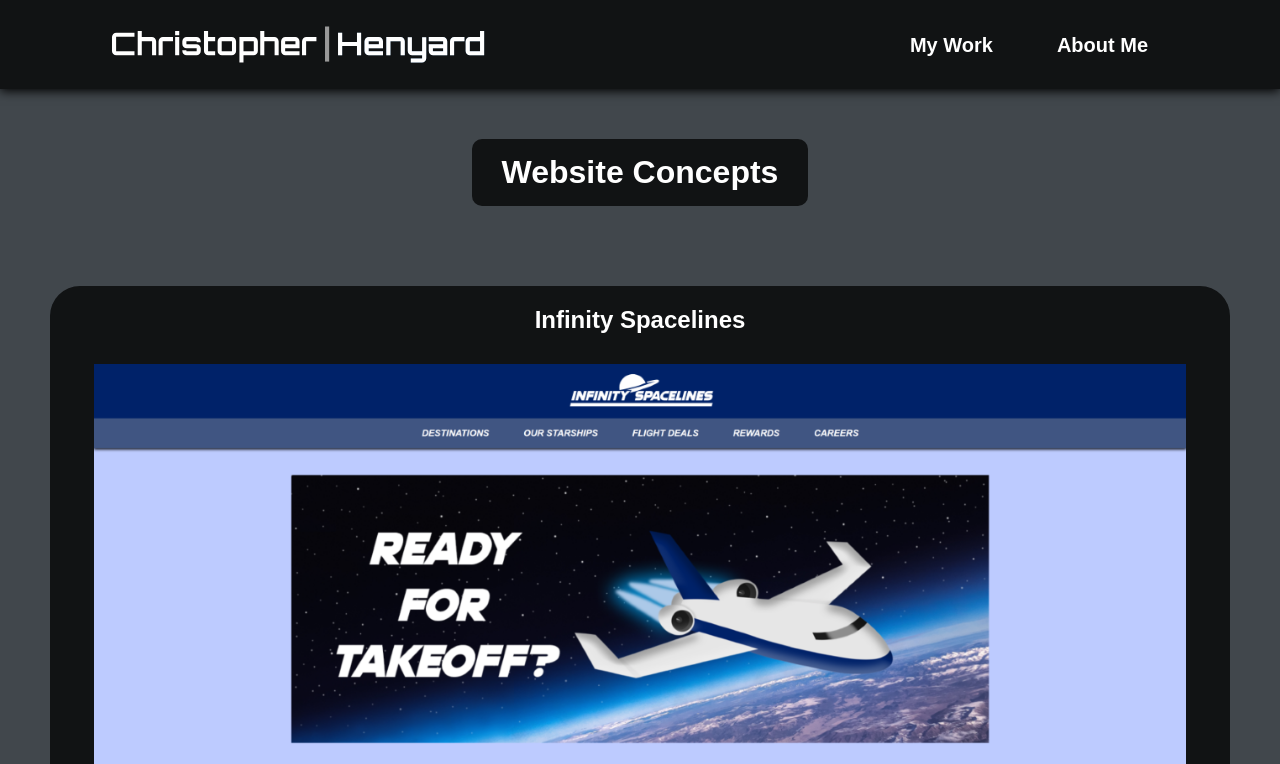
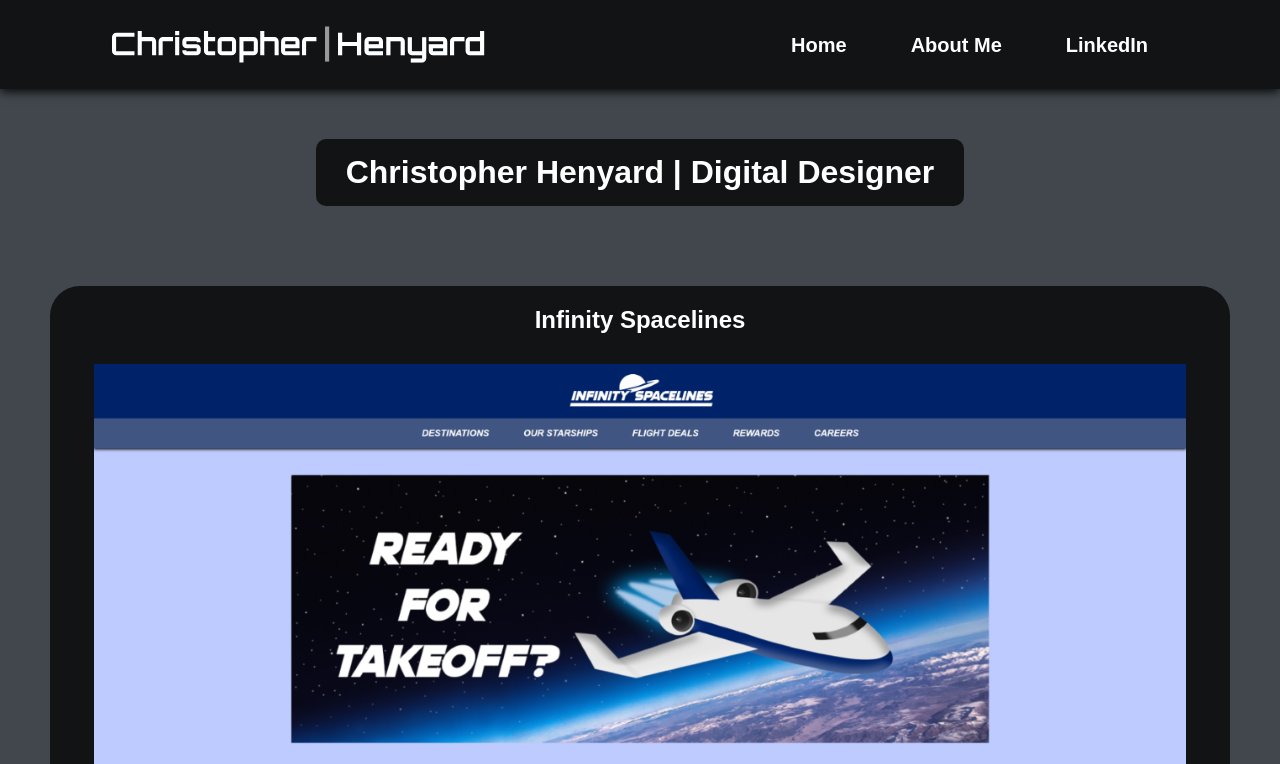
Before and after one commit to MrGraphicsGeek/Portfolio-Website, a plain HTML site: page index.html in a window 1280 px wide. Shown: the top 764 px of the page. Drawn offline with Linux system fonts and the light colour scheme.

Commit message:
Update index.html

```diff
--- a/index.html
+++ b/index.html
@@ -4,9 +4,10 @@
     <meta charset="UTF-8">
     <meta name="viewport" content="width=device-width, initial-scale=1.0">
     <meta http-equiv="X-UA-Compatible" content="ie=edge">
-    <title>Website Concepts - Christopher Henyard</title>
+    <title>Christopher Henyard | Digital Designer</title>
     <link rel="shortcut icon" href="images/favicon.ico">
     <link rel="stylesheet" href="portfolio website.css">
+    <link rel="stylesheet" href="media.css">
   </head>
   <body>
     <header>
@@ -19,18 +20,15 @@
             <img src="images/nav bars.svg">
           </label>
           <ul>
-            <li><a href="#"><b>My Work</b></a>
-              <ul>
-                <li><a href="webconcepts.html">Website Concepts</a></li>
-              </ul>
-            </li>
+            <li><a href="index.html"><b>Home</b></a></li>
             <li><a href="aboutme.html"><b>About Me</b></a></li>
+            <li><a href="https://www.linkedin.com/in/christopher-henyard-225170287/" target="_blank" rel="noopener noreferrer"><b>LinkedIn</b></a></li>
           </ul>
         </nav>
     </header>
     <main>
 
-      <h1 class="h1">Website Concepts</h1>
+      <h1 class="h1">Christopher Henyard | Digital Designer</h1>
 <div class="PAD">
         <div class="galleries">
           <div class="maingallery1">
```
